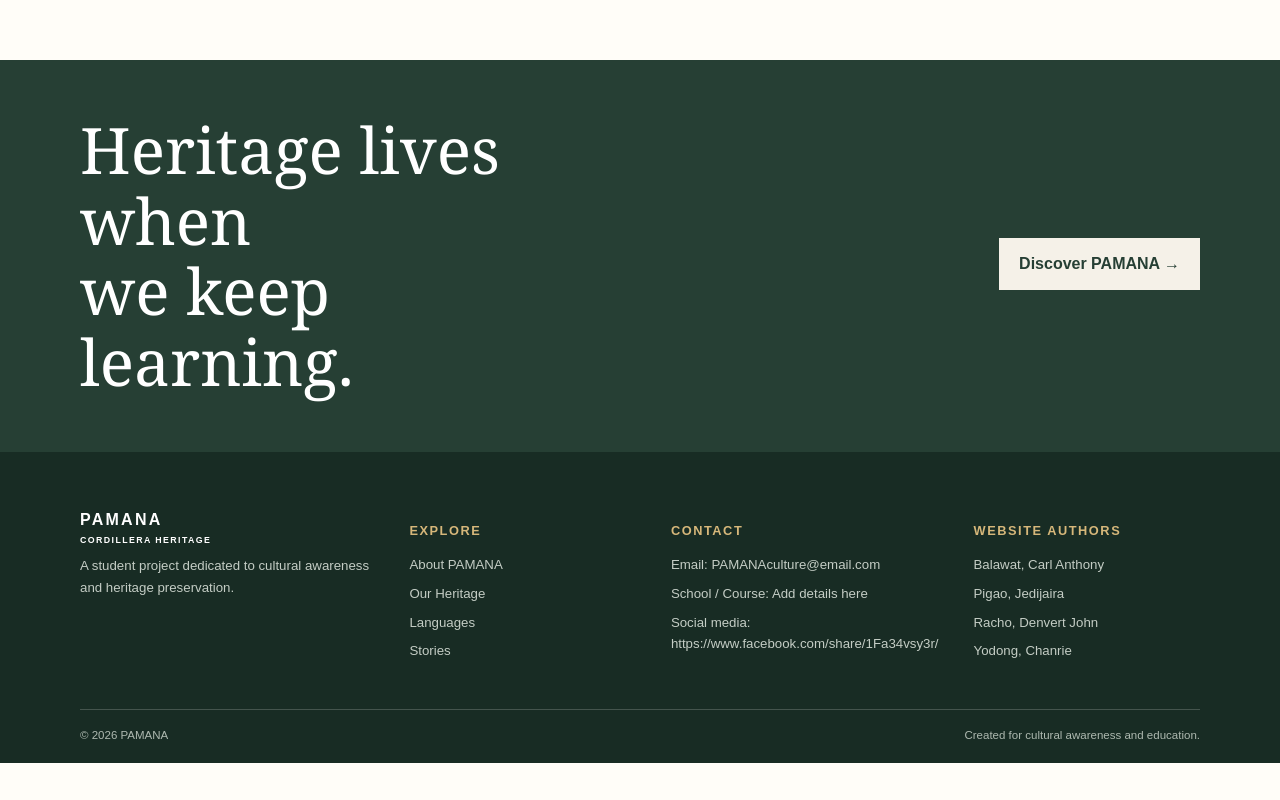
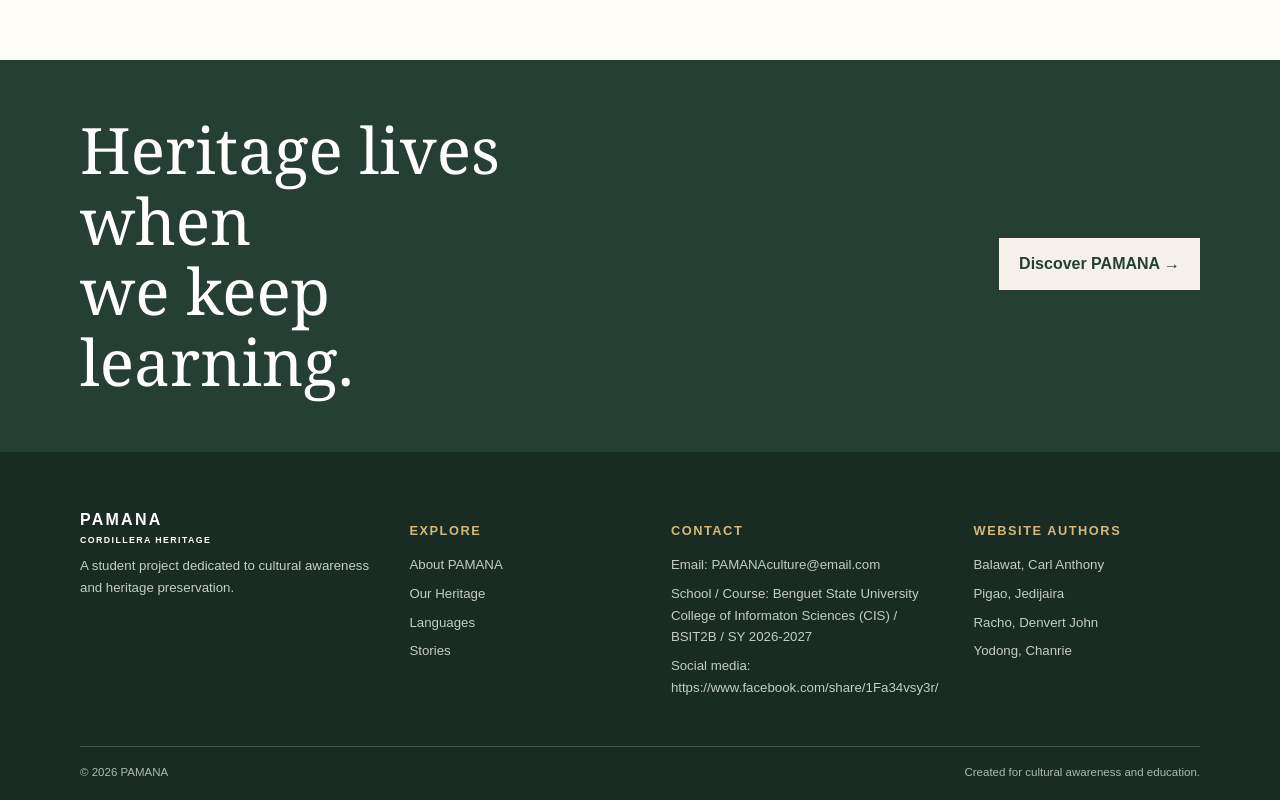
Before and after one commit to PAMANAculture/PAMANA, a plain HTML site: page index.html in a window 1280 px wide. Shown: the part 7830-8630 px from the top of the page. Before the commit the page ends 8593 px from the top, so only its background shows below. Drawn offline with Linux system fonts and the light colour scheme.

Commit message:
Update index.html

```diff
--- a/index.html
+++ b/index.html
@@ -412,7 +412,7 @@
       <div>
         <h3>Contact</h3>
         <p>Email: PAMANAculture@email.com</p>
-        <p>School / Course: Add details here</p>
+        <p> School / Course: Benguet State University College of Informaton Sciences (CIS) / BSIT2B / SY 2026-2027</p></p>
         <p>Social media: https://www.facebook.com/share/1Fa34vsy3r/</p>
       </div>
 
```
